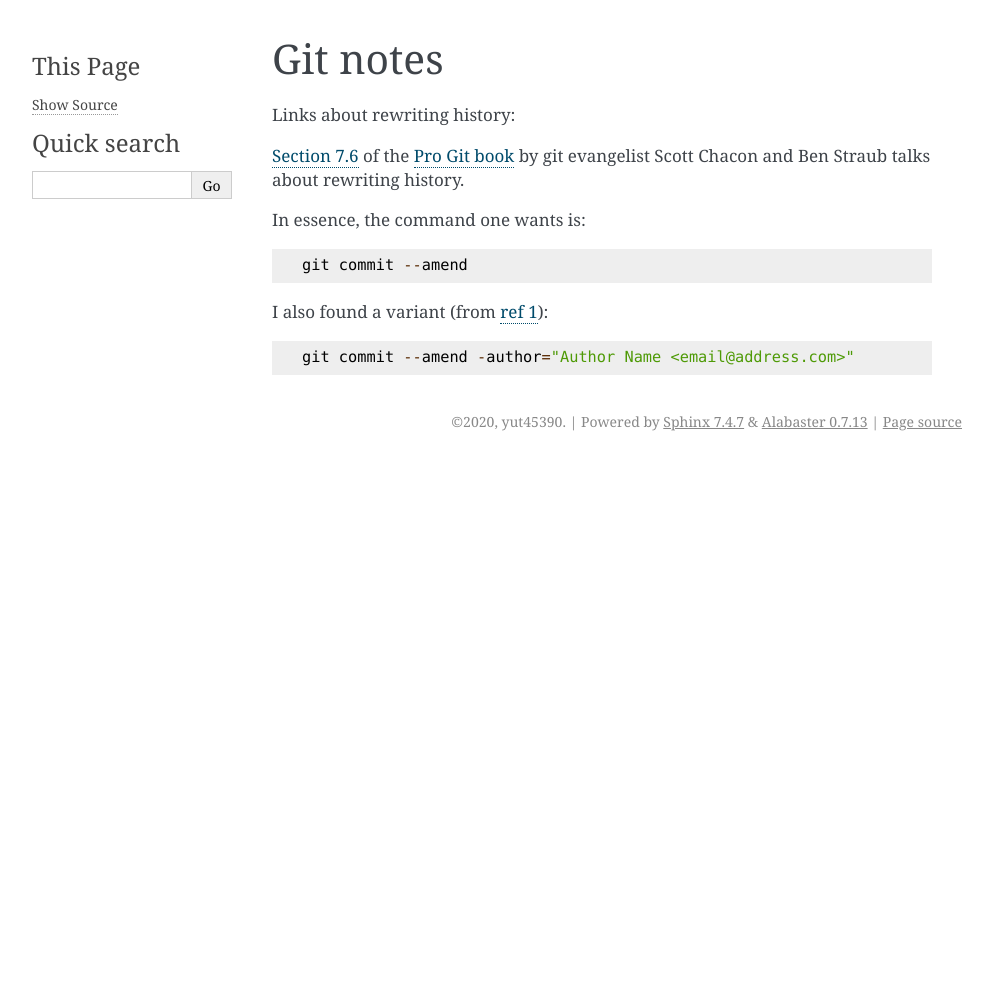
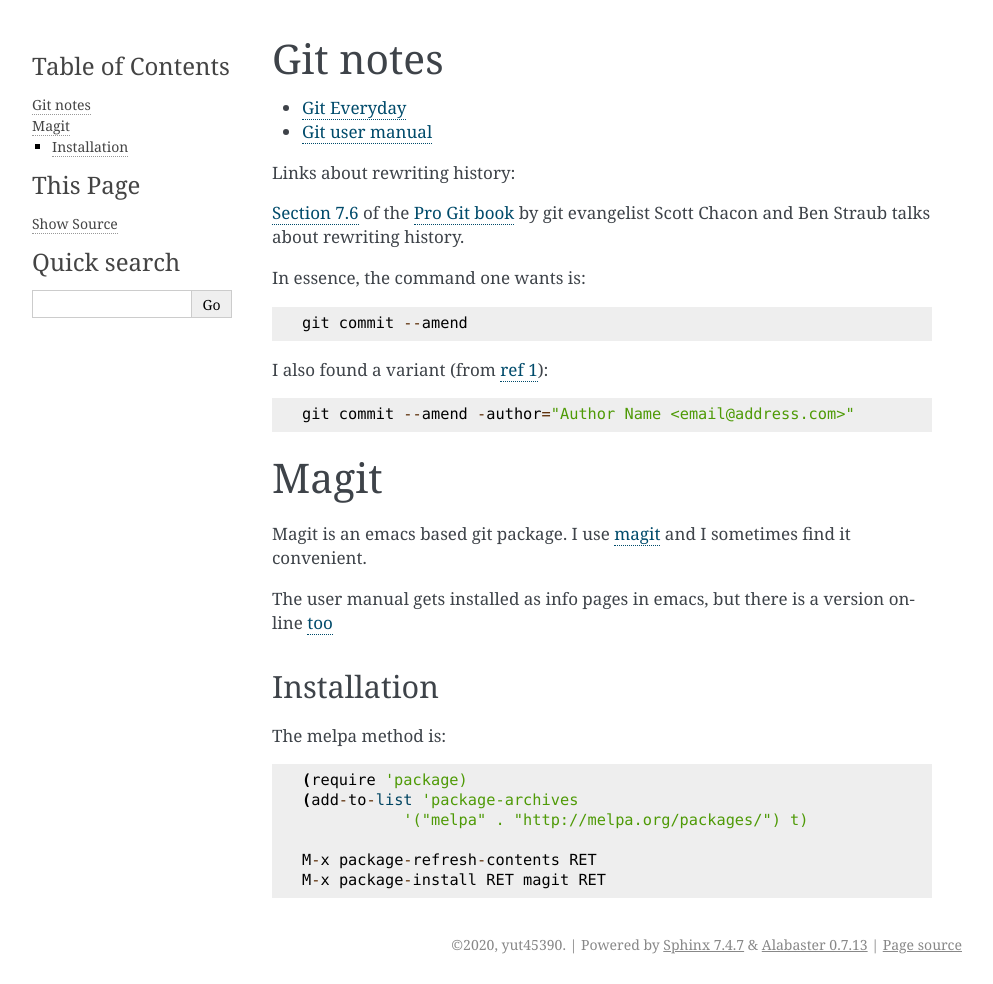
Before and after one commit to alst2821/puffer-fish, a Sphinx documentation site: the page built from doc/git.rst, in a window 1280 px wide. Shown: the whole page, without its empty margins (148-1141 px from the left). Built offline with Sphinx 7.4.7, drawn with Linux system fonts in a browser that asks for light colours; before the commit the page ends 900 px from its top, so only the background shows below that.

Commit message:
move sections

```diff
--- a/doc/git.rst
+++ b/doc/git.rst
@@ -1,6 +1,11 @@
 ===========
  Git notes
 ===========
+
+* `Git Everyday <https://mirrors.edge.kernel.org/pub/software/scm/git/docs/giteveryday.html>`_
+
+* `Git user manual <https://mirrors.edge.kernel.org/pub/software/scm/git/docs/user-manual.html>`_
+
 
 Links about rewriting history:
 
@@ -21,3 +26,27 @@
 .. _`Pro Git book`: https://git-scm.com/book/en/v2
 
 .. _`ref 1`: https://confluence.atlassian.com/bitbucketserverkb/how-do-you-make-changes-on-a-specific-commit-779171729.html
+
+=======
+ Magit
+=======
+
+Magit is an emacs based git package. I use magit_ and I sometimes find
+it convenient.
+
+.. _magit: https://magit.vc/manual/magit/index.html
+
+The user manual gets installed as info pages in emacs, but there is a
+version online `too <https://magit.vc/manual/magit/index.html>`_
+
+Installation
+------------
+
+The melpa method is::
+
+  (require 'package)
+  (add-to-list 'package-archives
+             '("melpa" . "http://melpa.org/packages/") t)
+
+  M-x package-refresh-contents RET
+  M-x package-install RET magit RET
```
